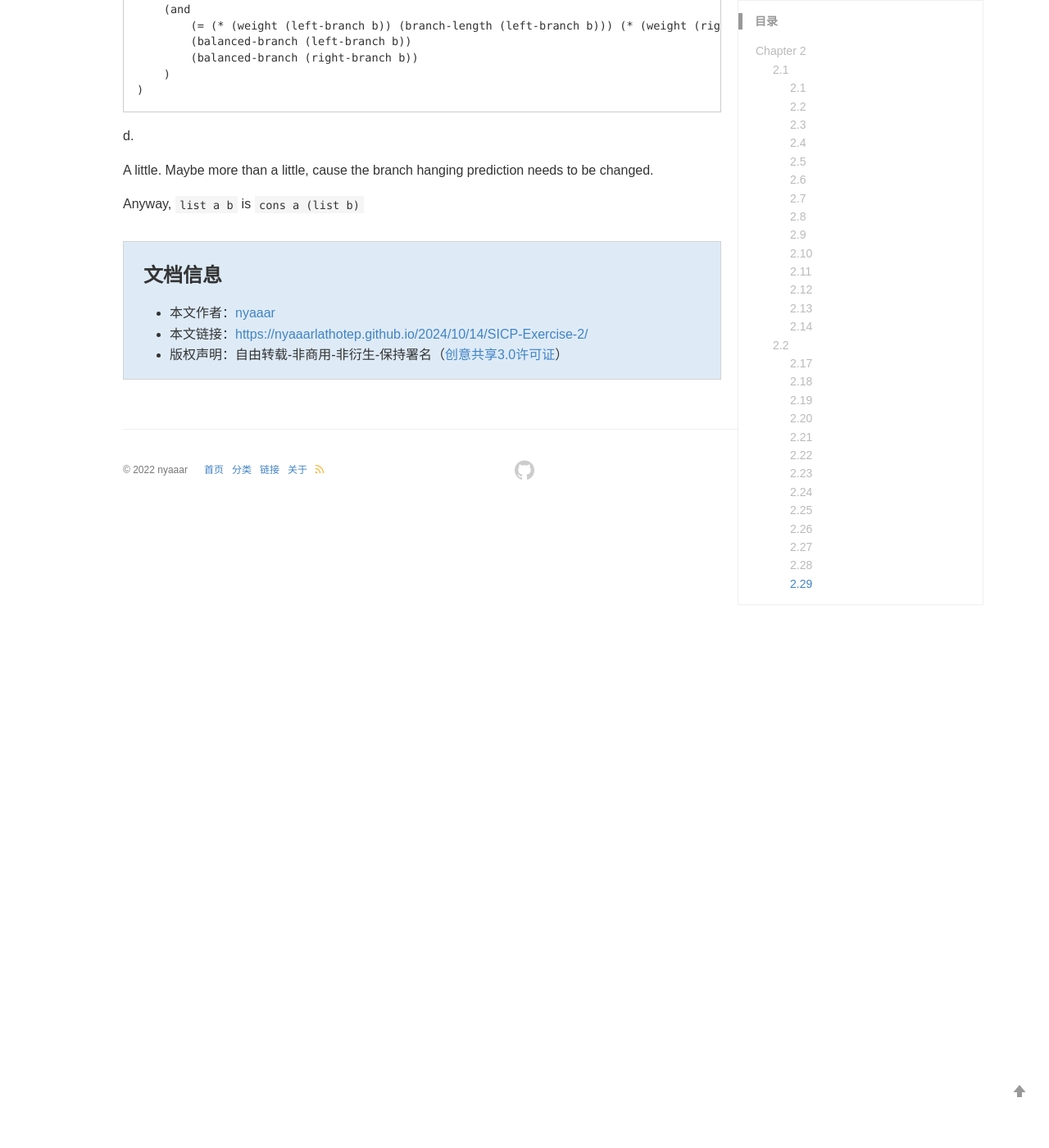
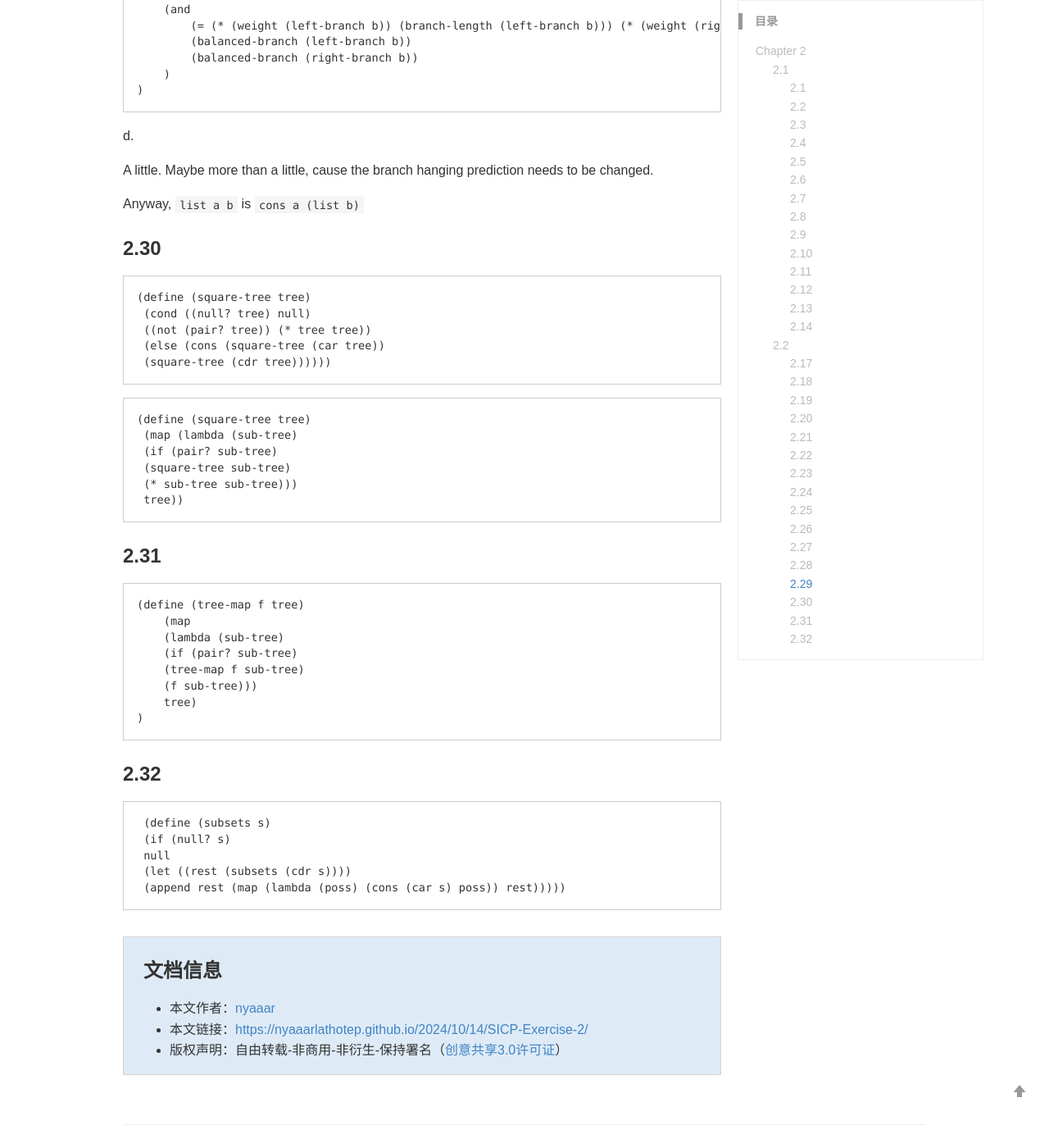
Before and after one commit to nyaaarlathotep/nyaaarlathotep.github.io, a Jekyll site: the page built from _posts/2024-10-14- SICP Exercise 2.md, in a window 1280 px wide and 1400 px high, scrolled down 13304 px. Shown: the whole window at 82% size. Built offline with Jekyll 4.4.1, drawn with Linux system fonts in a browser that asks for light colours; comment, search, counter and statistics services are not loaded; a style sheet for code colours, icons or effects is not loaded; before the commit the page ends 13934 px from its top, so only the background shows below that; some of the changed text lies outside the part shown.

Commit message:
Update 2024-10-14- SICP Exercise 2.md

````diff
--- a/_posts/2024-10-14- SICP Exercise 2.md
+++ b/_posts/2024-10-14- SICP Exercise 2.md
@@ -624,3 +624,45 @@ d.
 A little. Maybe more than a little, cause  the branch hanging prediction needs to be changed.
 
 Anyway, `list a b` is `cons a (list b)`
+
+### 2.30
+
+```
+(define (square-tree tree)
+ (cond ((null? tree) null)
+ ((not (pair? tree)) (* tree tree))
+ (else (cons (square-tree (car tree))
+ (square-tree (cdr tree))))))
+```
+
+```
+(define (square-tree tree)
+ (map (lambda (sub-tree)
+ (if (pair? sub-tree)
+ (square-tree sub-tree)
+ (* sub-tree sub-tree)))
+ tree))
+```
+
+### 2.31
+
+```
+(define (tree-map f tree)
+    (map
+    (lambda (sub-tree)
+    (if (pair? sub-tree)
+    (tree-map f sub-tree)
+    (f sub-tree)))
+    tree)
+)
+```
+
+### 2.32
+
+```
+ (define (subsets s)
+ (if (null? s)
+ null
+ (let ((rest (subsets (cdr s))))
+ (append rest (map (lambda (poss) (cons (car s) poss)) rest)))))
+```
````
